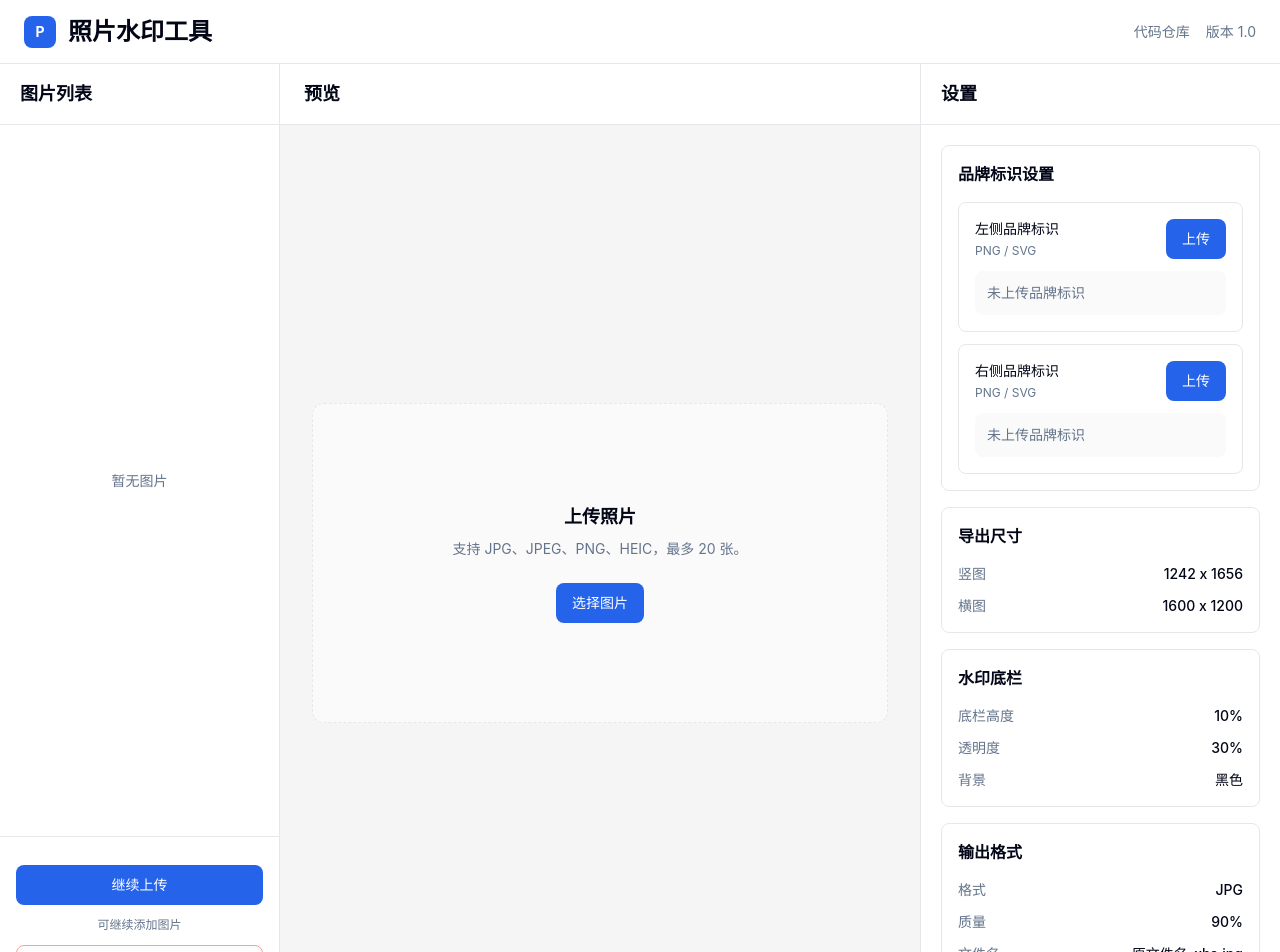
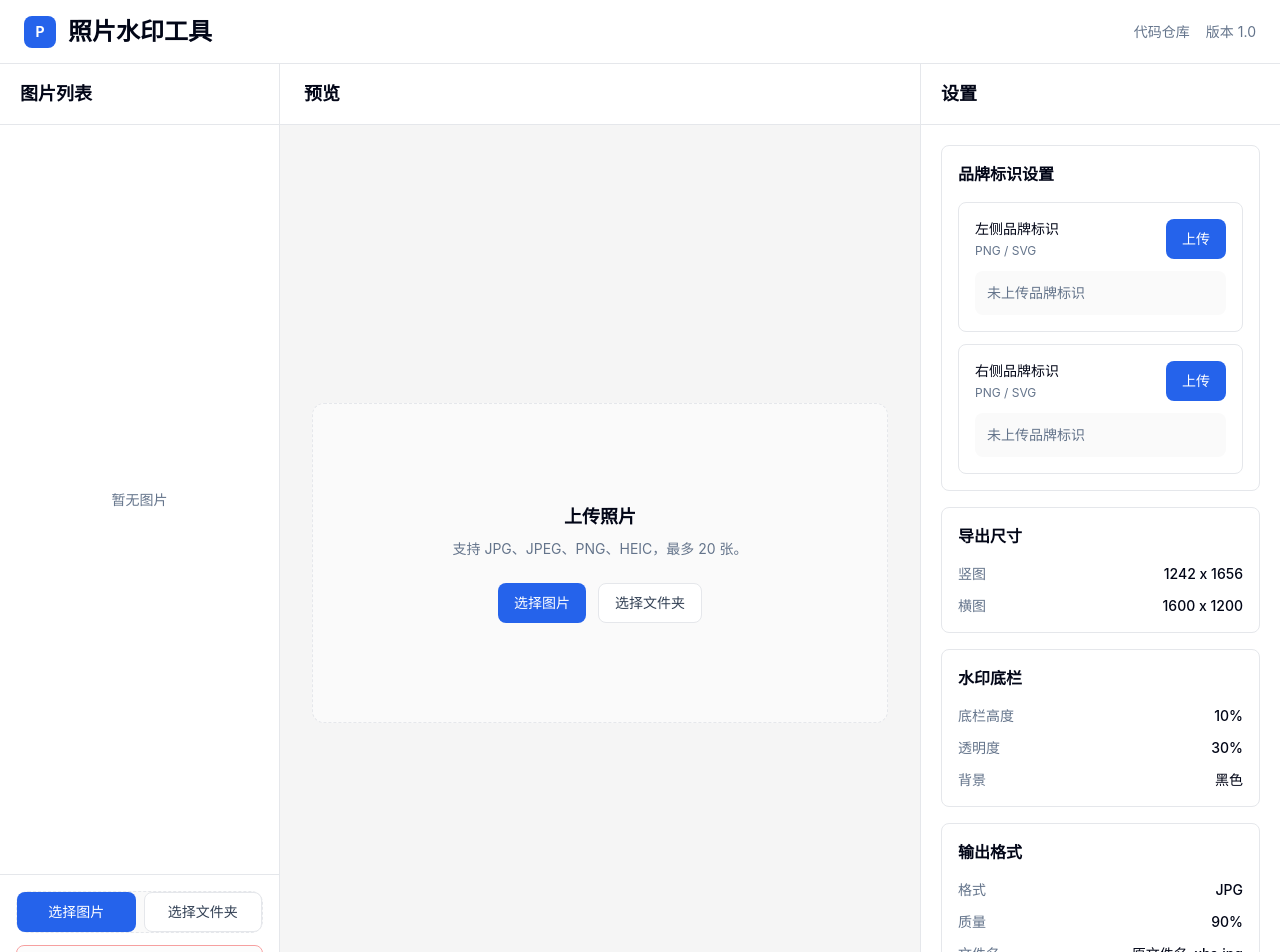
Before and after one commit to sweetCurious/photo-watermark-tool, a React (Vite) app: page / in a window 1280 px wide. Shown: the top 952 px of the page. Built offline with nearby package versions, Linux system fonts and the light colour scheme.

Commit message:
feat: support folder upload

```diff
--- a/src/components/image/ImageList.tsx
+++ b/src/components/image/ImageList.tsx
@@ -1,7 +1,6 @@
-import { ChangeEvent, useRef, useState } from 'react';
 import { UploadedImage } from '../../types/image';
 import { useImageStore } from '../../store/imageStore';
-import { validateImageFiles } from '../../utils/fileValidation';
+import { FilePicker } from '../upload/FilePicker';
 
 function formatFileSize(size: number) {
   return `${(size / 1024 / 1024).toFixed(1)} MB`;
@@ -70,27 +69,11 @@ function ImageItem({
 }
 
 export function ImageList() {
-  const inputRef = useRef<HTMLInputElement>(null);
-  const [uploadMessage, setUploadMessage] = useState('可继续添加图片');
   const images = useImageStore((state) => state.images);
   const selectedImageId = useImageStore((state) => state.selectedImageId);
-  const addFiles = useImageStore((state) => state.addFiles);
   const selectImage = useImageStore((state) => state.selectImage);
   const removeImage = useImageStore((state) => state.removeImage);
   const clearImages = useImageStore((state) => state.clearImages);
-
-  function handleInputChange(event: ChangeEvent<HTMLInputElement>) {
-    const result = validateImageFiles(Array.from(event.target.files ?? []), images.length);
-    event.target.value = '';
-
-    if (!result.isValid) {
-      setUploadMessage(result.message);
-      return;
-    }
-
-    addFiles(result.files);
-    setUploadMessage(`已添加 ${result.files.length} 张图片`);
-  }
 
   return (
     <div className="flex min-h-0 flex-1 flex-col">
@@ -112,23 +95,7 @@ export function ImageList() {
         )}
       </div>
       <div className="space-y-3 border-t border-border-default p-4">
-        <input
-          accept=".jpg,.jpeg,.png,.heic"
-          className="hidden"
-          multiple
-          onChange={handleInputChange}
-          ref={inputRef}
-          type="file"
-        />
-        <button
-          className="h-10 w-full rounded-lg bg-primary px-4 text-sm font-medium text-white hover:bg-primary-hover disabled:bg-primary-disabled"
-          disabled={images.length >= 20}
-          onClick={() => inputRef.current?.click()}
-          type="button"
-        >
-          继续上传
-        </button>
-        <p className="text-center text-xs text-slate-500">{uploadMessage}</p>
+        <FilePicker compact />
         <button
           className="h-10 w-full rounded-lg border border-error text-sm font-medium text-error hover:bg-red-50 disabled:bg-background-upload disabled:opacity-50"
           disabled={images.length === 0}
--- /dev/null
+++ b/src/components/upload/FilePicker.tsx
@@ -0,0 +1,112 @@
+import { ChangeEvent, DragEvent, useRef, useState } from 'react';
+import { useImageStore } from '../../store/imageStore';
+import { validateImageFiles } from '../../utils/fileValidation';
+
+type PickerMode = 'files' | 'folder';
+
+interface FilePickerProps {
+  compact?: boolean;
+  onMessageChange?: (message: string) => void;
+}
+
+export function FilePicker({ compact = false, onMessageChange }: FilePickerProps) {
+  const fileInputRef = useRef<HTMLInputElement>(null);
+  const folderInputRef = useRef<HTMLInputElement>(null);
+  const [message, setMessage] = useState('支持 JPG、JPEG、PNG、HEIC，最多 20 张。');
+  const [isDragging, setIsDragging] = useState(false);
+  const images = useImageStore((state) => state.images);
+  const addFiles = useImageStore((state) => state.addFiles);
+
+  function updateMessage(nextMessage: string) {
+    setMessage(nextMessage);
+    onMessageChange?.(nextMessage);
+  }
+
+  function handleFiles(fileList: FileList | null) {
+    const result = validateImageFiles(Array.from(fileList ?? []), images.length);
+
+    if (!result.isValid) {
+      updateMessage(result.message);
+      return;
+    }
+
+    addFiles(result.files);
+    updateMessage(`已添加 ${result.files.length} 张图片`);
+  }
+
+  function handleInputChange(event: ChangeEvent<HTMLInputElement>) {
+    handleFiles(event.target.files);
+    event.target.value = '';
+  }
+
+  function handleDrop(event: DragEvent<HTMLDivElement>) {
+    event.preventDefault();
+    setIsDragging(false);
+    handleFiles(event.dataTransfer.files);
+  }
+
+  function openPicker(mode: PickerMode) {
+    if (mode === 'folder') {
+      folderInputRef.current?.setAttribute('webkitdirectory', '');
+      folderInputRef.current?.click();
+      return;
+    }
+
+    fileInputRef.current?.click();
+  }
+
+  return (
+    <div
+      className={`flex flex-col items-center justify-center rounded-xl border border-dashed text-center transition-colors ${
+        compact ? 'min-h-0 px-0 py-0' : 'min-h-[320px] w-full max-w-xl px-8 py-10'
+      } ${isDragging ? 'border-primary bg-background-panel' : 'border-border-default bg-background-upload'}`}
+      onDragLeave={() => setIsDragging(false)}
+      onDragOver={(event) => {
+        event.preventDefault();
+        setIsDragging(true);
+      }}
+      onDrop={handleDrop}
+    >
+      <input
+        accept=".jpg,.jpeg,.png,.heic"
+        className="hidden"
+        multiple
+        onChange={handleInputChange}
+        ref={fileInputRef}
+        type="file"
+      />
+      <input
+        accept=".jpg,.jpeg,.png,.heic"
+        className="hidden"
+        multiple
+        onChange={handleInputChange}
+        ref={folderInputRef}
+        type="file"
+      />
+      {!compact ? (
+        <>
+          <p className="text-lg font-semibold">上传照片</p>
+          <p className="mt-2 text-sm text-slate-500">{message}</p>
+        </>
+      ) : null}
+      <div className={compact ? 'grid w-full grid-cols-2 gap-2' : 'mt-6 flex items-center gap-3'}>
+        <button
+          className="h-10 rounded-lg bg-primary px-4 text-sm font-medium text-white transition-colors hover:bg-primary-hover disabled:bg-primary-disabled"
+          disabled={images.length >= 20}
+          onClick={() => openPicker('files')}
+          type="button"
+        >
+          选择图片
+        </button>
+        <button
+          className="h-10 rounded-lg border border-border-default bg-background-panel px-4 text-sm font-medium text-slate-700 hover:border-border-hover disabled:bg-background-upload disabled:text-slate-400"
+          disabled={images.length >= 20}
+          onClick={() => openPicker('folder')}
+          type="button"
+        >
+          选择文件夹
+        </button>
+      </div>
+    </div>
+  );
+}
--- a/src/components/upload/ImageUpload.tsx
+++ b/src/components/upload/ImageUpload.tsx
@@ -1,71 +1,5 @@
-import { ChangeEvent, DragEvent, useRef, useState } from 'react';
-import { useImageStore } from '../../store/imageStore';
-import { validateImageFiles } from '../../utils/fileValidation';
+import { FilePicker } from './FilePicker';
 
 export function ImageUpload() {
-  const inputRef = useRef<HTMLInputElement>(null);
-  const [message, setMessage] = useState('支持 JPG、JPEG、PNG、HEIC，最多 20 张。');
-  const [isDragging, setIsDragging] = useState(false);
-  const images = useImageStore((state) => state.images);
-  const addFiles = useImageStore((state) => state.addFiles);
-
-  function handleFiles(fileList: FileList | null) {
-    const selectedFiles = Array.from(fileList ?? []);
-    const result = validateImageFiles(selectedFiles, images.length);
-
-    if (!result.isValid) {
-      setMessage(result.message);
-      return;
-    }
-
-    addFiles(result.files);
-    setMessage(`已暂存 ${images.length + result.files.length} 张图片。`);
-  }
-
-  function handleInputChange(event: ChangeEvent<HTMLInputElement>) {
-    handleFiles(event.target.files);
-    event.target.value = '';
-  }
-
-  function handleDrop(event: DragEvent<HTMLDivElement>) {
-    event.preventDefault();
-    setIsDragging(false);
-    handleFiles(event.dataTransfer.files);
-  }
-
-  function handleDragOver(event: DragEvent<HTMLDivElement>) {
-    event.preventDefault();
-    setIsDragging(true);
-  }
-
-  return (
-    <div
-      className={`flex min-h-[320px] w-full max-w-xl flex-col items-center justify-center rounded-xl border border-dashed px-8 text-center transition-colors ${
-        isDragging
-          ? 'border-primary bg-background-panel'
-          : 'border-border-default bg-background-upload'
-      }`}
-      onDragLeave={() => setIsDragging(false)}
-      onDragOver={handleDragOver}
-      onDrop={handleDrop}
-    >
-      <input
-        accept=".jpg,.jpeg,.png,.heic"
-        className="hidden"
-        multiple
-        onChange={handleInputChange}
-        ref={inputRef}
-        type="file"
-      />
-      <p className="text-lg font-semibold">上传照片</p>
-      <p className="mt-2 text-sm text-slate-500">{message}</p>
-      <button
-        className="mt-6 h-10 rounded-lg bg-primary px-4 text-sm font-medium text-white transition-colors hover:bg-primary-hover focus:outline-none focus:ring-2 focus:ring-primary focus:ring-offset-2"
-        onClick={() => inputRef.current?.click()}
-        type="button"
-      >
-        选择图片
-      </button>
-    </div>
-  );
+  return <FilePicker />;
 }
```
